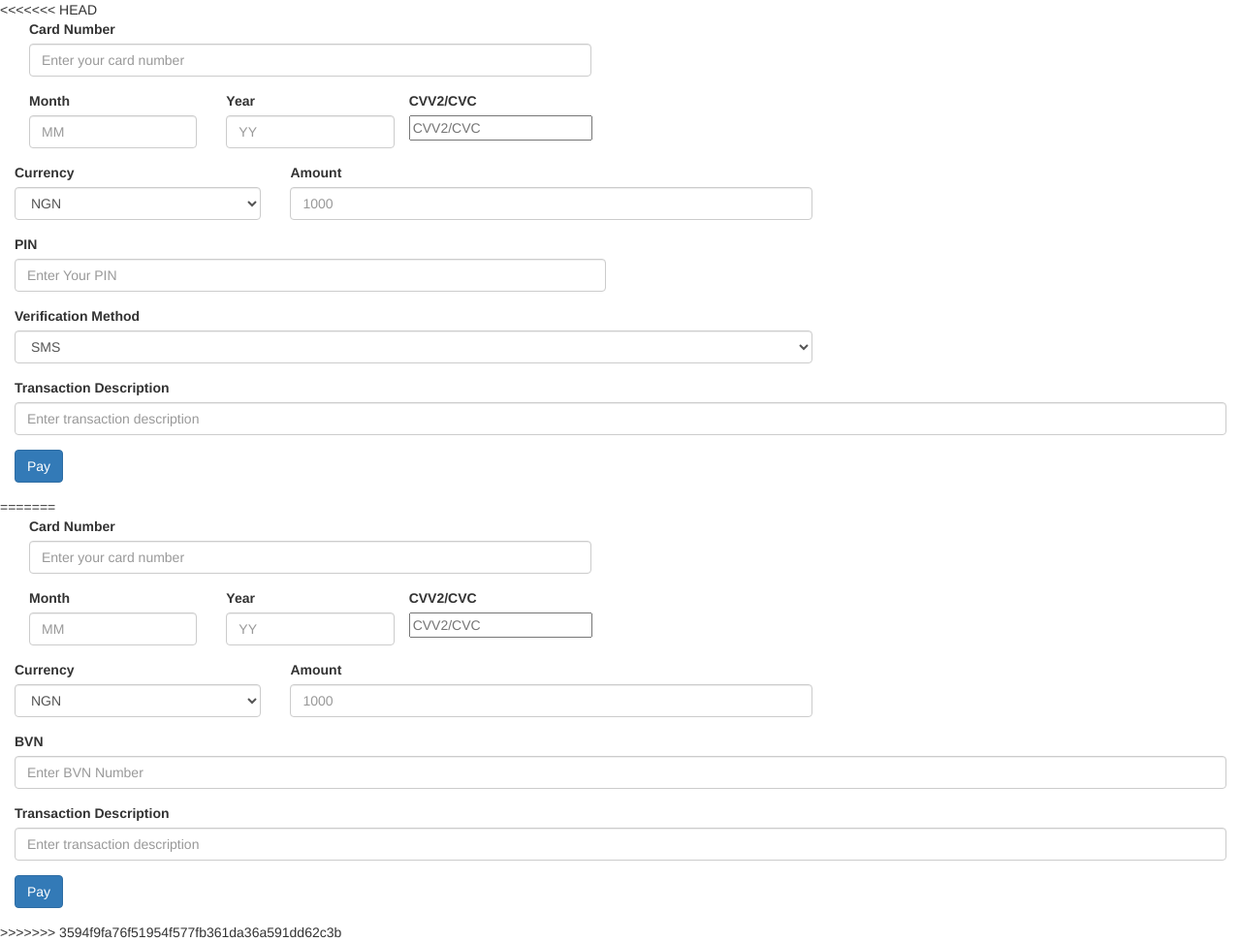
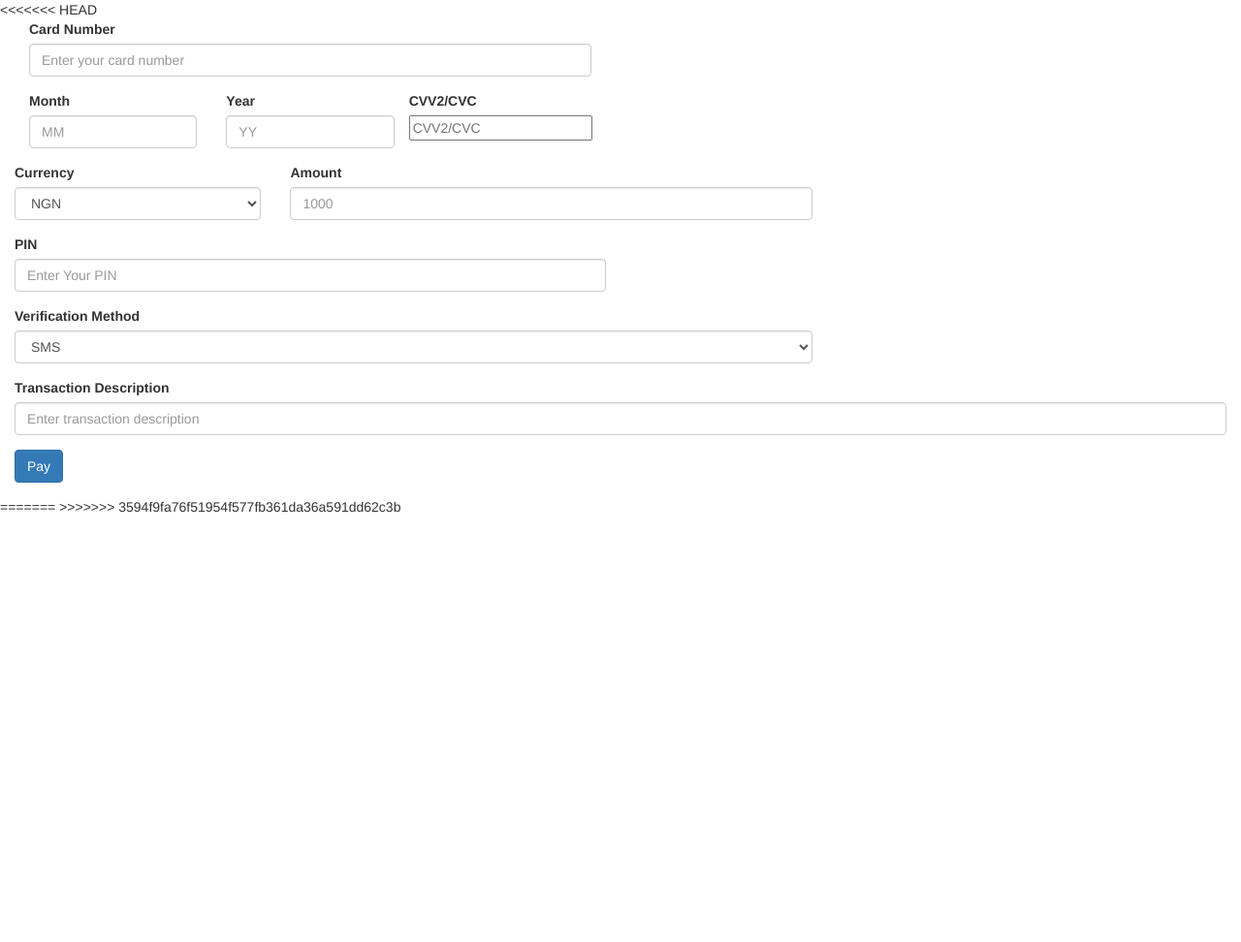
Before and after one commit to temiadesina/churchdonationapp, a website: page index.html in a window 1280 px wide. Shown: the whole page at 97% size. After the commit the page ends 800 px from the top, so only its background shows below. Drawn offline with nearby package versions, Linux system fonts and the light colour scheme.

Commit message:
Update index.html

```diff
--- a/index.html
+++ b/index.html
@@ -97,82 +97,5 @@
 
 </html>
 =======
-<!DOCTYPE>
-<head>
-    <meta charset="utf-8">
-	<meta http-equiv="X-UA-Compatible" content="IE=edge">
-	<meta name="viewport" content="width=device-width, initial-scale=1">
 
-	<meta name="description" content="">
-	<meta name="author" content="">
-    <meta http-equiv="Content-Type" content="text/html; charset=utf-8" />
-
-</head>
-
-<body>
-    <div class="container-fluid">
-        <div class="row">
-            <div class="col-md-6">
-                <form role="form" action="/make-payment/" method="POST" id="payment-form">
-                <div class="col-sm-12">
-                    <div class="form-group">
-                        <label>Card Number</label>
-                        <input type="number" name="ccnumber" class="form-control" placeholder="Enter your card number" required>
-                    </div>
-                </div>
-                <div class="col-xs-4">
-                    <div class="form-group">
-                        <label for="">Month</label>
-                        <input type="text" name="ccdate_month" value="" class="form-control" placeholder="MM" required>
-                    </div>
-                </div>
-                <div class="col-xs-4">
-                    <div class="form-group">
-                        <label for="">Year</label>
-                        <input type="text" name="ccdate_year" class="form-control" maxlength="2" placeholder="YY" required>
-                    </div>
-                </div>
-                    <div class="form-group">
-                        <label for="">CVV2/CVC</label>
-                        <input type="number" name="cvv_value" placeholder="CVV2/CVC" maxlength="4" required>
-                    </div>
-                </div>
-                <div class="col-sm-8">
-                    <div class="form-group">
-                        <div class="row">
-                            <div class="col-xs-4">
-                                <label for="">Currency</label>
-                                <select class="form-control" name="currency" id="currency">
-                                    <option value="NGN">NGN</option>
-                                </select>
-                            </div>
-                            <div class="col-xs-8">
-                                <label for="">Amount</label>
-                                <input type="number" name="amount" class="form-control" placeholder="1000" required>
-                            </div>
-                        </div>
-                    </div>
-                </div>
-                <div class="col-sm-12">
-                    <div class="form-group">
-                        <label for="">BVN</label>
-                        <input type="text" name="bvnpin" class="form-control" placeholder="Enter BVN Number" required>
-                    </div>
-                </div>
-                <div class="col-sm-12">
-                    <div class="form-group">
-                        <label for="">Transaction Description</label>
-                        <input type="text" name="transaction_description" class="form-control" placeholder="Enter transaction description" required>
-                    </div>
-                </div>
-                <div class="col-sm-12">
-                    <div class="form-group">
-                        <button type="submit" class="btn btn-primary" id="submitpayment" name="submitpayment">Pay</button>
-                    </div>
-                </div>
-                </form>
-                </div>
-        </div>
-    </div>
-</body>
 >>>>>>> 3594f9fa76f51954f577fb361da36a591dd62c3b
```
